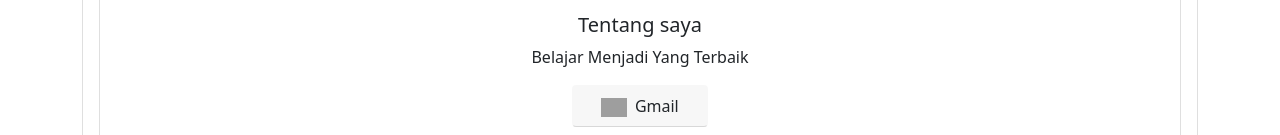
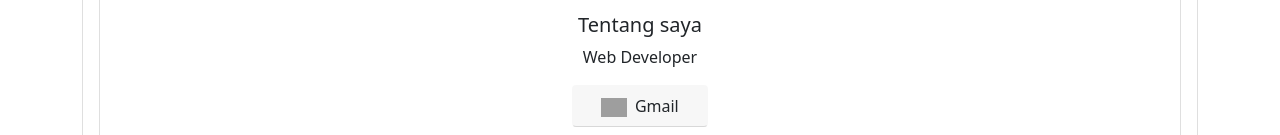
Before and after one commit to ferdiwardiyan/ferdiwardiyan.github.io, a plain HTML site: page index.html in a window 1280 px wide. Shown: the part 393-528 px from the top of the page. Drawn offline with nearby package versions, Linux system fonts and the light colour scheme; grey boxes are pictures that could not be loaded.

Commit message:
Update index.html

```diff
--- a/index.html
+++ b/index.html
@@ -31,7 +31,7 @@
                     </div>
                     <div class="card-body">
                       <h5 class="card-title">Tentang saya</h5>
-                      <p class="card-text">Belajar Menjadi Yang Terbaik</p>
+                      <p class="card-text">Web Developer</p>
                       <a href="mailto:ferdiwardiyan@gmail.com" class="btn card-header">&nbsp;&nbsp;&nbsp;<img style="height:19px;" src="https://ssl.gstatic.com/ui/v1/icons/mail/rfr/gmail.ico">&nbsp;&nbsp;Gmail&nbsp;&nbsp;&nbsp;</a><br><br>
                       <a href="https://wa.me/6283872397733" class="btn card-header"><img style="height:19px;" src="https://web.whatsapp.com/favicon.ico">  Whatsapp</a><br><br>
                       <a href="https://instagram.com/ferdi62487" class="btn card-header"><img style="height:19px;" src="https://instagram.com/favicon.ico">  Instagram</a><br><br>
```
